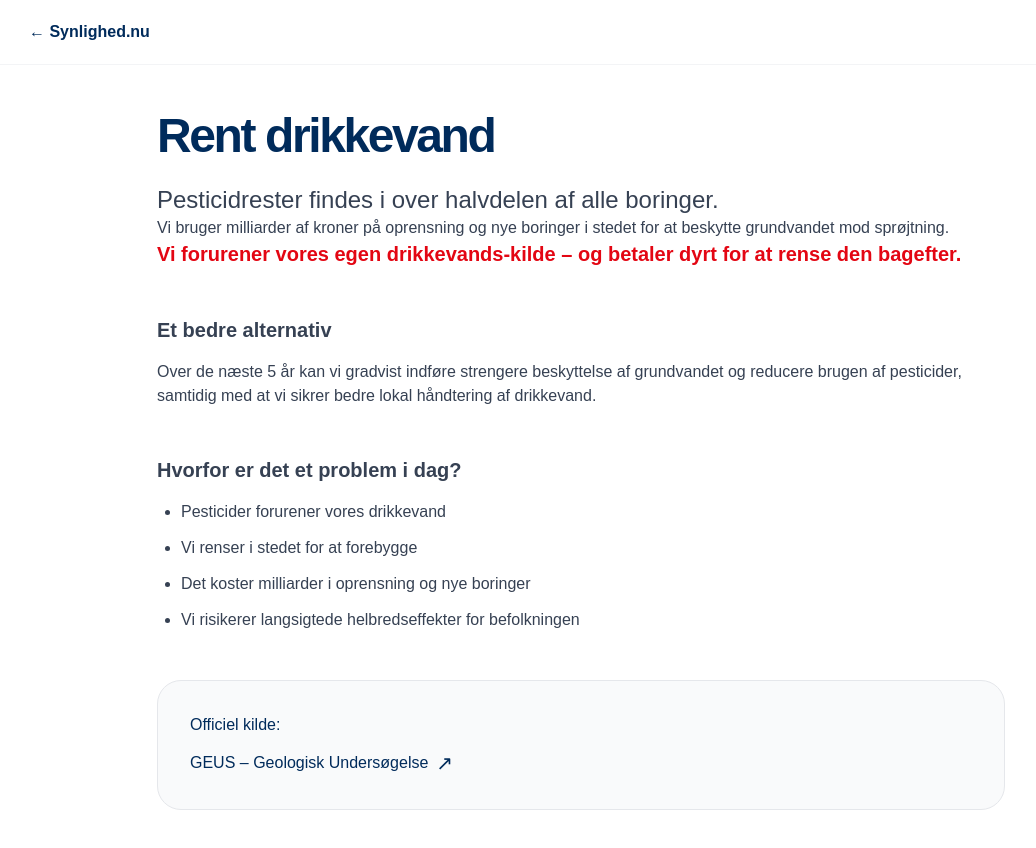
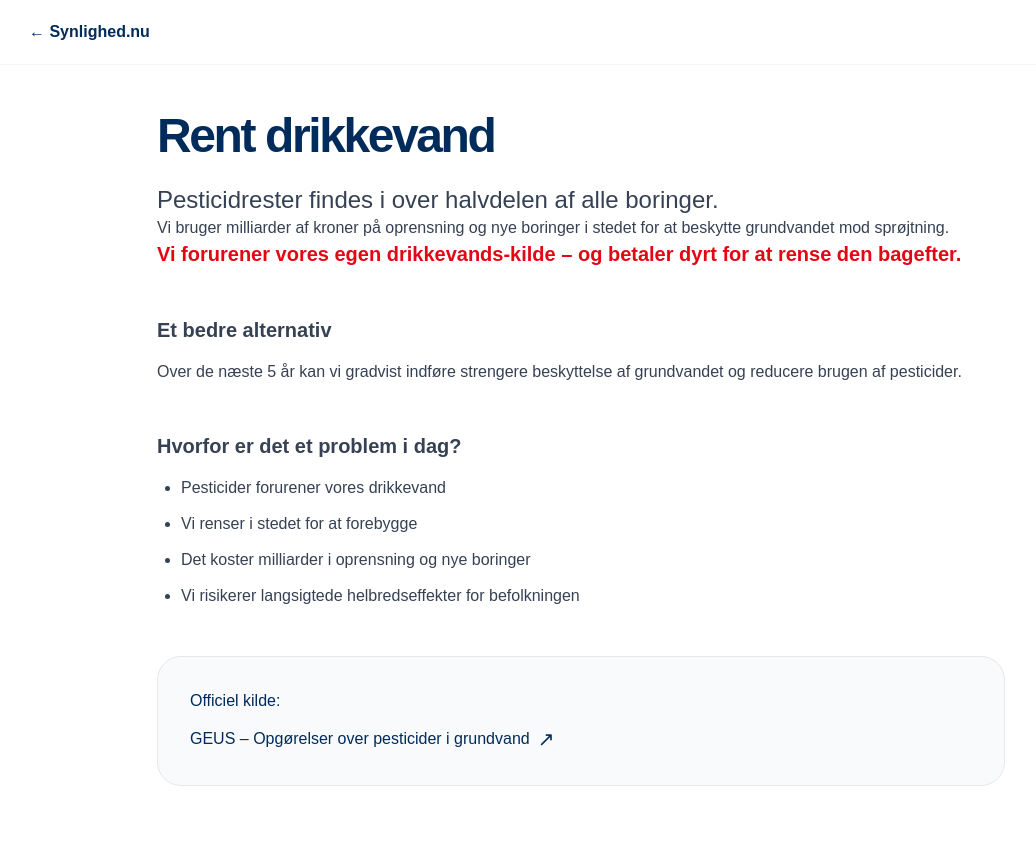
Before and after one commit to synlighed-nu/synlighed-nu-clean, a Next.js app: page /rent_drikkevand in a window 1280 px wide. Shown: the top 848 px of the page, without its empty margins (59-1095 px from the left). Built offline with nearby package versions, Linux system fonts and the light colour scheme.

Commit message:
Update page.tsx

```diff
--- a/app/rent_drikkevand/page.tsx
+++ b/app/rent_drikkevand/page.tsx
@@ -24,8 +24,7 @@ export default function RentDrikkevandPage() {
 
           <h3 className="text-xl font-semibold mt-12 mb-4">Et bedre alternativ</h3>
           <p>
-            Over de næste 5 år kan vi gradvist indføre strengere beskyttelse af grundvandet og reducere brugen af pesticider,
-            samtidig med at vi sikrer bedre lokal håndtering af drikkevand.
+            Over de næste 5 år kan vi gradvist indføre strengere beskyttelse af grundvandet og reducere brugen af pesticider.
           </p>
 
           <h3 className="text-xl font-semibold mt-12 mb-4">Hvorfor er det et problem i dag?</h3>
@@ -39,11 +38,11 @@ export default function RentDrikkevandPage() {
           <div className="mt-12 bg-gray-50 border border-gray-200 rounded-3xl p-8">
             <p className="font-medium text-[#002B5B]">Officiel kilde:</p>
             <a
-              href="https://www.geus.dk/"
+              href="https://www.geus.dk/vandressourcer/vandkvalitet/grundvandskvalitet/opgoerelser"
               target="_blank"
               className="text-[#002B5B] hover:underline flex items-center gap-2 mt-3"
             >
-              GEUS – Geologisk Undersøgelse <span className="text-xl">↗</span>
+              GEUS – Opgørelser over pesticider i grundvand <span className="text-xl">↗</span>
             </a>
           </div>
         </div>
```
